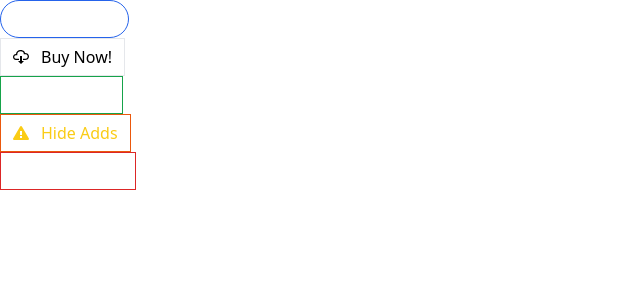
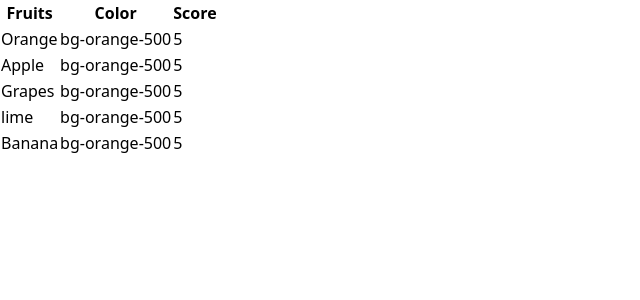
Before and after one commit to keshab4855/react-practice, a React (Create React App) app in the folder final/: page / in a window 1280 px wide. Shown: the top 300 px of the page, without its empty margins (0-640 px from the left). Built offline with nearby package versions, Linux system fonts and the light colour scheme.

Commit message:
working with table

```diff
--- a/final/src/App.js
+++ b/final/src/App.js
@@ -1,45 +1,16 @@
-import Button from "./Button";
-import {
-  GoAlert,
-  GoBell,
-  GoBook,
-  GoCloudDownload,
-  GoDatabase,
-} from "react-icons/go";
+import Table from "./components/Table";
 
 function App() {
+  const data = [
+    { name: "Orange", color: "bg-orange-500", score: 5 },
+    { name: "Apple", color: "bg-orange-500", score: 5 },
+    { name: "Grapes", color: "bg-orange-500", score: 5 },
+    { name: "lime", color: "bg-orange-500", score: 5 },
+    { name: "Banana", color: "bg-orange-500", score: 5 },
+  ];
   return (
-    <div className="app">
-      <div>
-        <Button primary rounded outline>
-          <GoBell></GoBell>
-          Click Here
-        </Button>
-      </div>
-      <div>
-        <Button secondar outline>
-          <GoCloudDownload></GoCloudDownload>
-          Buy Now!
-        </Button>
-      </div>
-      <div>
-        <Button success outline>
-          <GoDatabase></GoDatabase>
-          See Deal!
-        </Button>
-      </div>
-      <div>
-        <Button warning outline>
-          <GoAlert></GoAlert>
-          Hide Adds{" "}
-        </Button>
-      </div>
-      <div>
-        <Button danger outline>
-          <GoBook></GoBook>
-          Something
-        </Button>
-      </div>
+    <div>
+      <Table data={data}></Table>
     </div>
   );
 }
--- a/final/src/Button.js
+++ /dev/null
@@ -1,52 +0,0 @@
-import React from "react";
-import className from "classnames";
-
-const finalClassName = className({
-  "bg-blue-500": true,
-});
-console.log(finalClassName);
-const Button = ({
-  children,
-  primary,
-  secondary,
-  success,
-  warning,
-  danger,
-  outline,
-  rounded,
-}) => {
-  const classes = className(" flex items-center gap-3 px-3 py-1.5 border", {
-    "border-blue-600 bg-blue-500 text-white": primary,
-    "border-gray-600 bg-gray-500 text-white": secondary,
-    "border-green-600 bg-green-500 text-white": success,
-    "border-orange-600 bg-orange-500 text-white": warning,
-    "border-red-600 bg-red-500 text-white": danger,
-    "rounded-full": rounded,
-    "bg-white": outline,
-    "text-blue-500": outline && primary,
-    "text-gray-900": outline && secondary,
-    "text-green-500": outline && success,
-    "text-yellow-400": outline && warning,
-    "text-red-500": outline && danger,
-  });
-
-  return <button className={classes}>{children}</button>;
-};
-Button.propTypes = {
-  checkVariationValue: ({ primary, secondary, success, warning, danger }) => {
-    const count =
-      Number(!!primary) +
-      Number(!!secondary) +
-      Number(!!warning) +
-      Number(!!success) +
-      Number(!!danger);
-
-    if (count > 1) {
-      return new Error(
-        "Only one of primary, secondary, success, warning or danger is true"
-      );
-    }
-  },
-};
-
-export default Button;
--- /dev/null
+++ b/final/src/components/Table.js
@@ -0,0 +1,30 @@
+import React from "react";
+
+const Table = ({ data }) => {
+  const renderedRows = data.map((fruit) => {
+    return (
+      <tr key={fruit.name}>
+        <td>{fruit.name}</td>
+        <td>{fruit.color}</td>
+        <td>{fruit.score}</td>
+      </tr>
+    );
+  });
+  return (
+    <div>
+      <table>
+        <thead>
+          <tr>
+            <th>Fruits</th>
+            <th>Color</th>
+
+            <th>Score</th>
+          </tr>
+        </thead>
+        <tbody>{renderedRows}</tbody>
+      </table>
+    </div>
+  );
+};
+
+export default Table;
```
